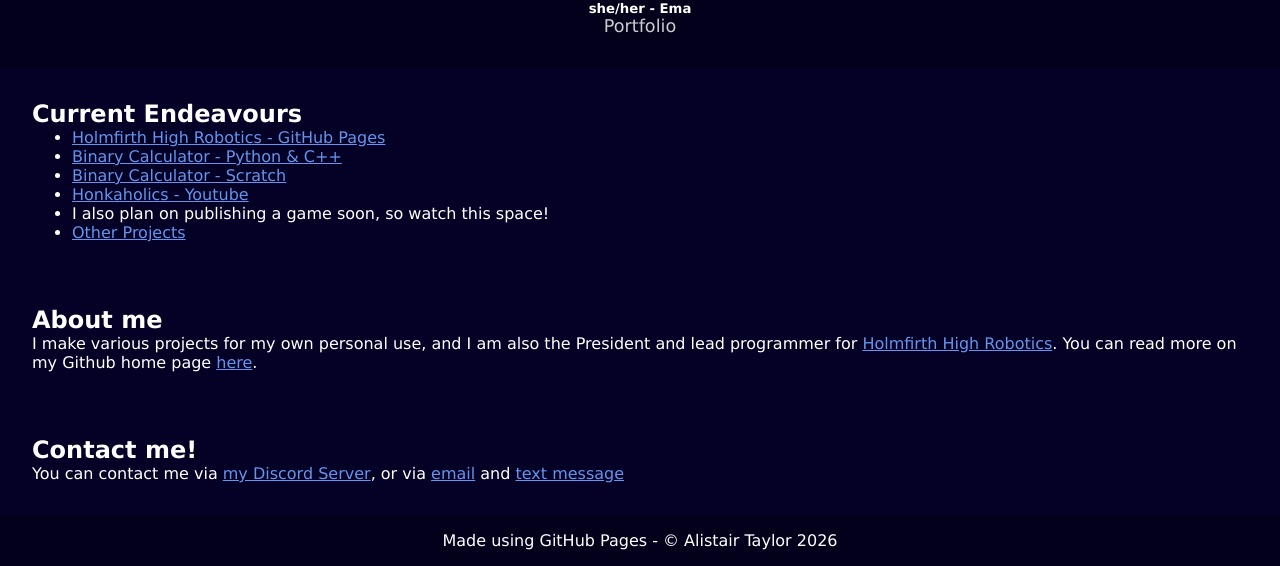
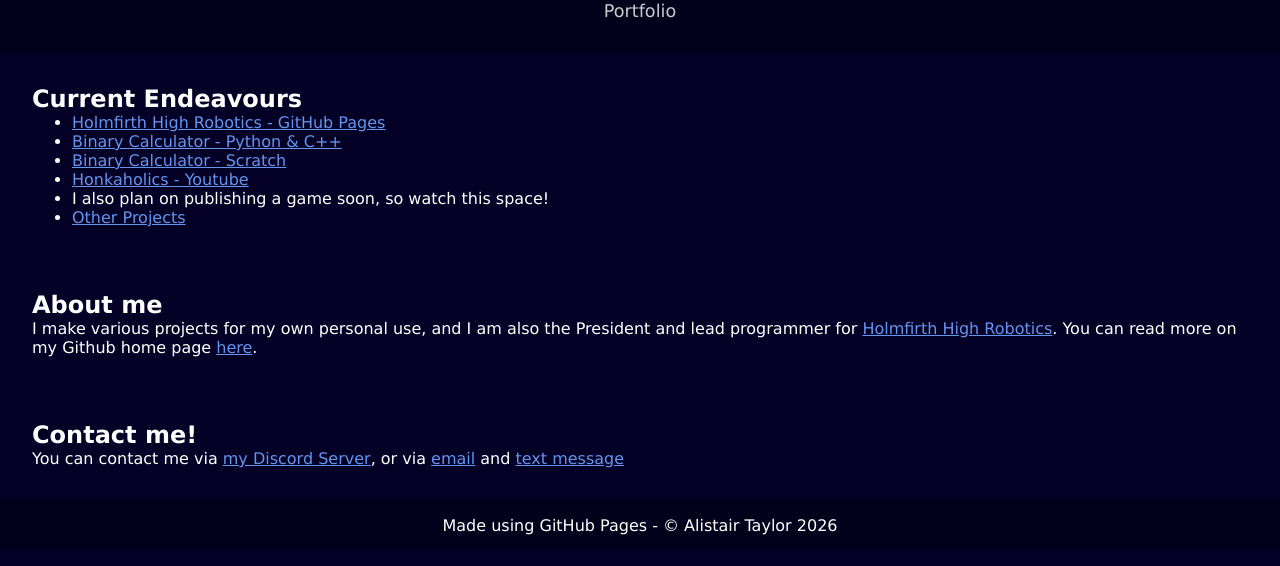
Before and after one commit to BallpointByro/Portfolio, a plain HTML site: page index.html in a window 1280 px wide. Shown: the part 335-901 px from the top of the page. Drawn offline with Linux system fonts and the light colour scheme.

Commit message:
Removed accidental line

```diff
--- a/index.html
+++ b/index.html
@@ -11,7 +11,6 @@
     <header class="site-header">
         <img class="profile-photo" src="docs/ByroPFP.png" width="250" height="250" alt="Alistair Taylor">
         <h1>Alistair Taylor</h1>
-        <h5>she/her - Ema</h5>
         <p>Portfolio</p>
     </header>
 
```
